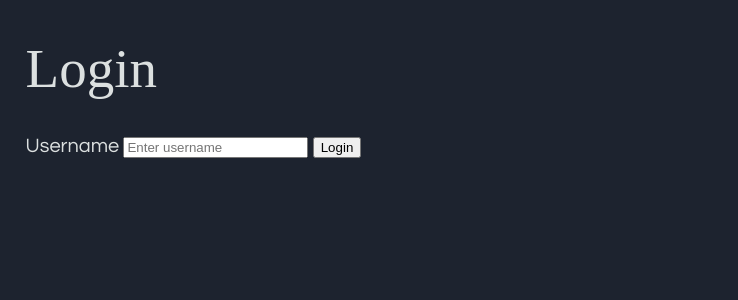
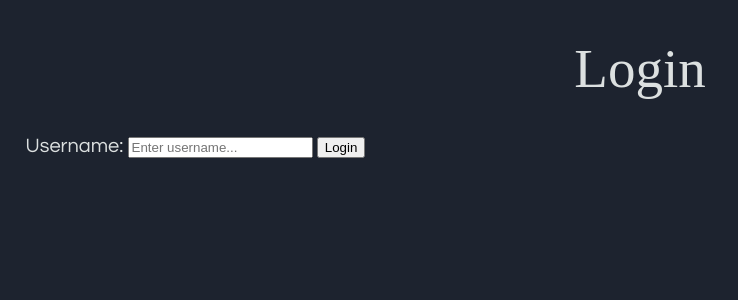
Before and after one commit to msmithp/ConcertFinder, a Flask app: page / in a window 1280 px wide. Shown: the part 61-361 px from the top of the page, without its empty margins (0-738 px from the left). Run offline with Flask 3, Linux system fonts and the light colour scheme; some web fonts are replaced.

Commit message:
Improved login

```diff
--- a/templates/login.html
+++ b/templates/login.html
@@ -1,10 +1,11 @@
 {% extends "layout.html" %}
 {% block content %}
 	<div>
-		<h1>Login</h1>
+		<h1 style="text-align: center;">Login</h1>
 		<form action="/login" method="POST">
 			<div class="login">
-				<label>Username <input type=text name=username placeholder="Enter username"></label>
+				<label>Username:</label>
+				<input type=text name=username placeholder="Enter username...">
 				<button type="submit">Login</button>
 			</div>
 		</form>
```
